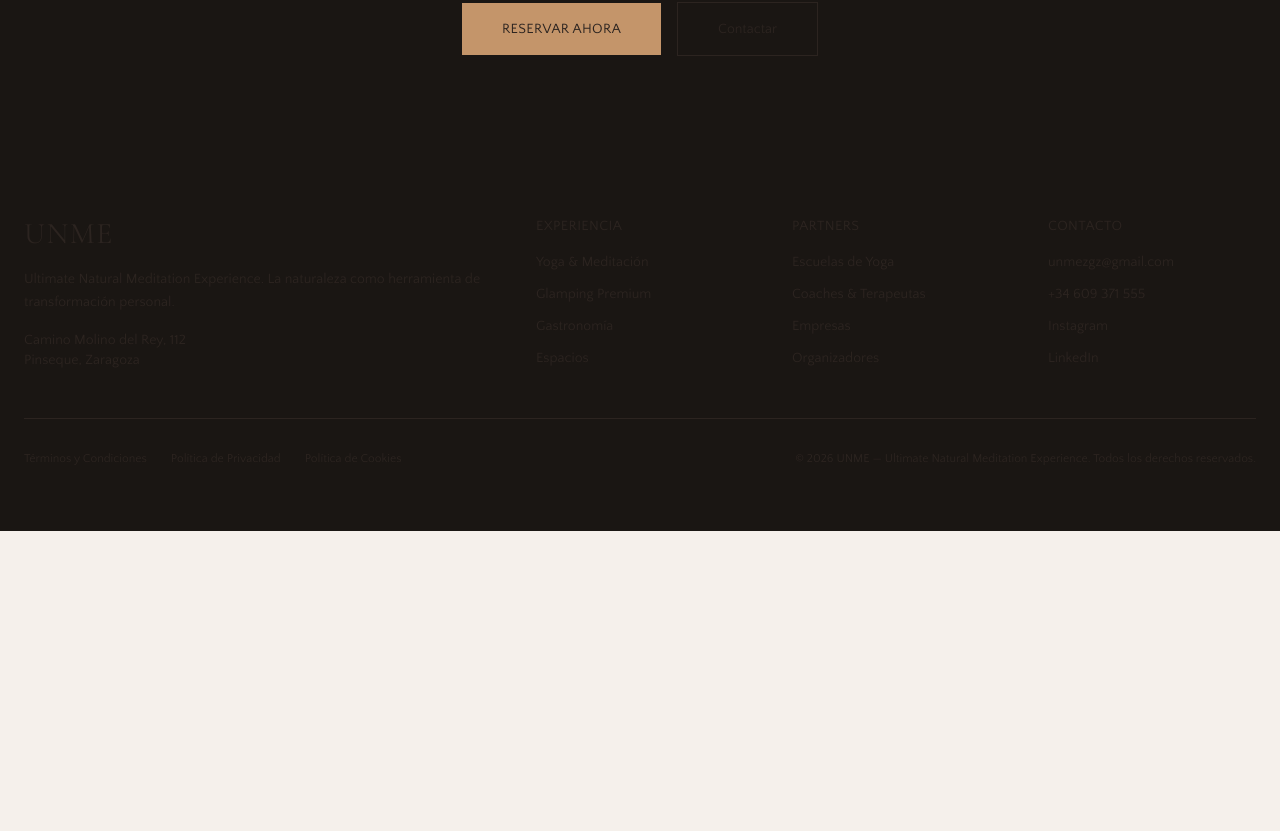
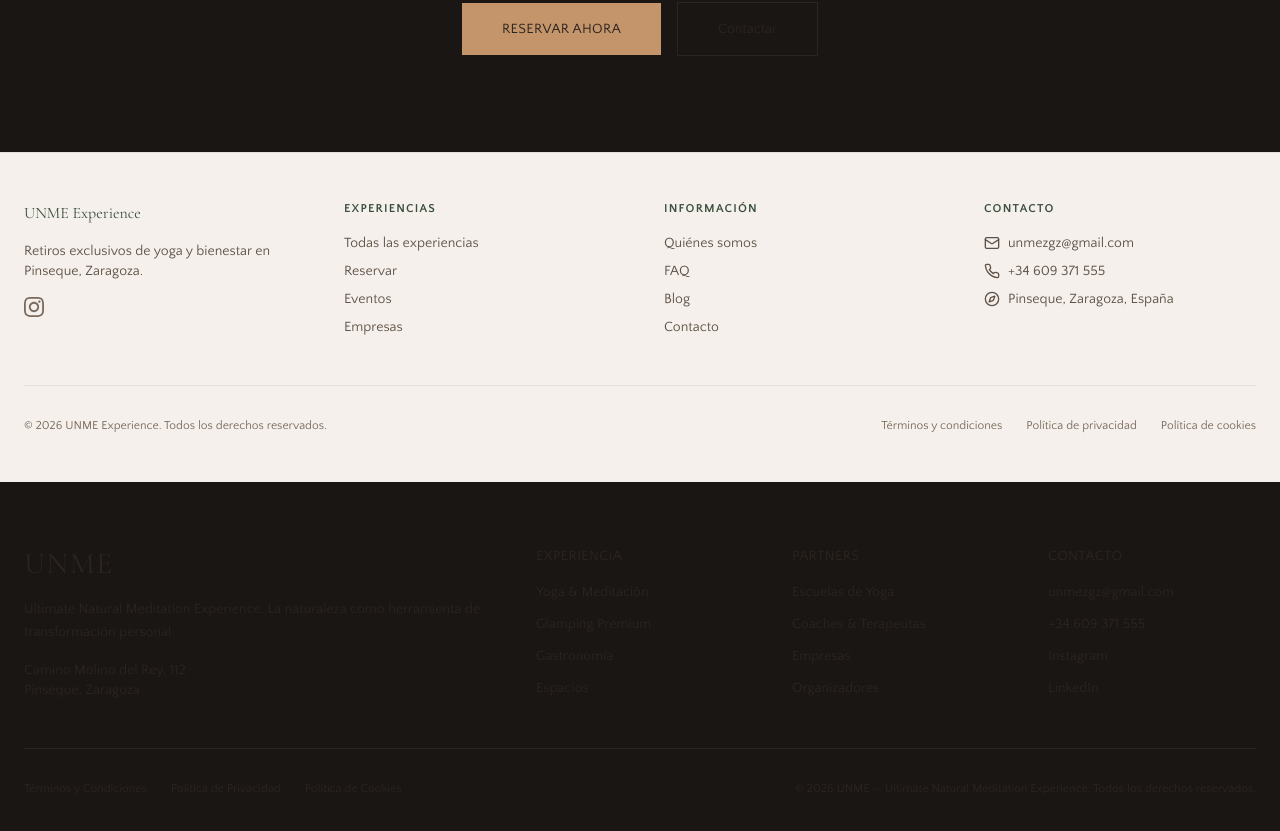
Before and after one commit to nanoeman/unme-premium, a Next.js app: page / in a window 1280 px wide. Shown: the part 4100-4931 px from the top of the page. Before the commit the page ends 4631 px from the top, so only its background shows below. Built offline with nearby package versions, Linux system fonts and the light colour scheme.

Commit message:
Update page.tsx

```diff
--- a/src/app/page.tsx
+++ b/src/app/page.tsx
@@ -375,7 +375,7 @@
         </div>
       </section>
 
-      {/* ================= CTA ================= */}
+          {/* ================= CTA ================= */}
       <section className="bg-earth-900 py-24 px-6">
         <div className="mx-auto max-w-4xl text-center text-linen">
           <h2 className="font-display text-heading-1 mb-6">
@@ -401,6 +401,140 @@
         </div>
       </section>
 
+      {/* ================= FOOTER ================= */}
+      <footer className="border-t border-taupe-200 bg-linen px-6 py-12">
+        <div className="mx-auto max-w-7xl">
+          <div className="grid gap-12 md:grid-cols-4">
+            {/* Columna 1: Branding */}
+            <div>
+              <h3 className="font-display text-heading-3 mb-4 text-forest-700">
+                UNME Experience
+              </h3>
+              <p className="mb-4 text-sm text-earth-600">
+                Retiros exclusivos de yoga y bienestar en Pinseque, Zaragoza.
+              </p>
+              <div className="flex gap-4">
+                <Link
+                  href="https://instagram.com"
+                  target="_blank"
+                  rel="noopener noreferrer"
+                  className="text-earth-500 transition-colors hover:text-forest-700"
+                  aria-label="Instagram"
+                >
+                  <svg className="h-5 w-5" fill="currentColor" viewBox="0 0 24 24">
+                    <path d="M12 2.163c3.204 0 3.584.012 4.85.07 3.252.148 4.771 1.691 4.919 4.919.058 1.265.069 1.645.069 4.849 0 3.205-.012 3.584-.069 4.849-.149 3.225-1.664 4.771-4.919 4.919-1.266.058-1.644.07-4.85.07-3.204 0-3.584-.012-4.849-.07-3.26-.149-4.771-1.699-4.919-4.92-.058-1.265-.07-1.644-.07-4.849 0-3.204.013-3.583.07-4.849.149-3.227 1.664-4.771 4.919-4.919 1.266-.057 1.645-.069 4.849-.069zm0-2.163c-3.259 0-3.667.014-4.947.072-4.358.2-6.78 2.618-6.98 6.98-.059 1.281-.073 1.689-.073 4.948 0 3.259.014 3.668.072 4.948.2 4.358 2.618 6.78 6.98 6.98 1.281.058 1.689.072 4.948.072 3.259 0 3.668-.014 4.948-.072 4.354-.2 6.782-2.618 6.979-6.98.059-1.28.073-1.689.073-4.948 0-3.259-.014-3.667-.072-4.947-.196-4.354-2.617-6.78-6.979-6.98-1.281-.059-1.69-.073-4.949-.073zm0 5.838c-3.403 0-6.162 2.759-6.162 6.162s2.759 6.163 6.162 6.163 6.162-2.759 6.162-6.163c0-3.403-2.759-6.162-6.162-6.162zm0 10.162c-2.209 0-4-1.79-4-4 0-2.209 1.791-4 4-4s4 1.791 4 4c0 2.21-1.791 4-4 4zm6.406-11.845c-.796 0-1.441.645-1.441 1.44s.645 1.44 1.441 1.44c.795 0 1.439-.645 1.439-1.44s-.644-1.44-1.439-1.44z"/>
+                  </svg>
+                </Link>
+                {/* Añade más redes si las tienes */}
+              </div>
+            </div>
+
+            {/* Columna 2: Enlaces rápidos */}
+            <div>
+              <h4 className="mb-4 text-xs font-semibold uppercase tracking-widest text-forest-700">
+                Experiencias
+              </h4>
+              <ul className="space-y-2 text-sm text-earth-600">
+                <li>
+                  <Link href="/experiencias" className="hover:text-forest-700">
+                    Todas las experiencias
+                  </Link>
+                </li>
+                <li>
+                  <Link href="/reserva" className="hover:text-forest-700">
+                    Reservar
+                  </Link>
+                </li>
+                <li>
+                  <Link href="/eventos" className="hover:text-forest-700">
+                    Eventos
+                  </Link>
+                </li>
+                <li>
+                  <Link href="/empresas" className="hover:text-forest-700">
+                    Empresas
+                  </Link>
+                </li>
+              </ul>
+            </div>
+
+            {/* Columna 3: Información */}
+            <div>
+              <h4 className="mb-4 text-xs font-semibold uppercase tracking-widest text-forest-700">
+                Información
+              </h4>
+              <ul className="space-y-2 text-sm text-earth-600">
+                <li>
+                  <Link href="/quienes-somos" className="hover:text-forest-700">
+                    Quiénes somos
+                  </Link>
+                </li>
+                <li>
+                  <Link href="/faq" className="hover:text-forest-700">
+                    FAQ
+                  </Link>
+                </li>
+                <li>
+                  <Link href="/blog" className="hover:text-forest-700">
+                    Blog
+                  </Link>
+                </li>
+                <li>
+                  <Link href="/contacto" className="hover:text-forest-700">
+                    Contacto
+                  </Link>
+                </li>
+              </ul>
+            </div>
+
+            {/* Columna 4: Contacto */}
+            <div>
+              <h4 className="mb-4 text-xs font-semibold uppercase tracking-widest text-forest-700">
+                Contacto
+              </h4>
+              <ul className="space-y-2 text-sm text-earth-600">
+                <li className="flex items-center gap-2">
+                  <Mail className="h-4 w-4" />
+                  <a href="mailto:unmezgz@gmail.com" className="hover:text-forest-700">
+                    unmezgz@gmail.com
+                  </a>
+                </li>
+                <li className="flex items-center gap-2">
+                  <Phone className="h-4 w-4" />
+                  <a href="tel:+34609371555" className="hover:text-forest-700">
+                    +34 609 371 555
+                  </a>
+                </li>
+                <li className="flex items-start gap-2">
+                  <Compass className="h-4 w-4 mt-0.5" />
+                  <span>Pinseque, Zaragoza, España</span>
+                </li>
+              </ul>
+            </div>
+          </div>
+
+          {/* Línea divisoria */}
+          <div className="mt-12 border-t border-taupe-200 pt-8">
+            <div className="flex flex-col items-center justify-between gap-4 text-xs text-earth-500 md:flex-row">
+              <p>
+                &copy; {new Date().getFullYear()} UNME Experience. Todos los derechos reservados.
+              </p>
+              <div className="flex gap-6">
+                <Link href="/terminos" className="hover:text-forest-700">
+                  Términos y condiciones
+                </Link>
+                <Link href="/privacidad" className="hover:text-forest-700">
+                  Política de privacidad
+                </Link>
+                <Link href="/cookies" className="hover:text-forest-700">
+                  Política de cookies
+                </Link>
+              </div>
+            </div>
+          </div>
+        </div>
+      </footer>
+
       {/* ================= WHATSAPP FLOTANTE ================= */}
       <Link
         href="https://wa.me/34609371555?text=Hola,%20quiero%20info%20sobre%20retiros%20UNME"
```
